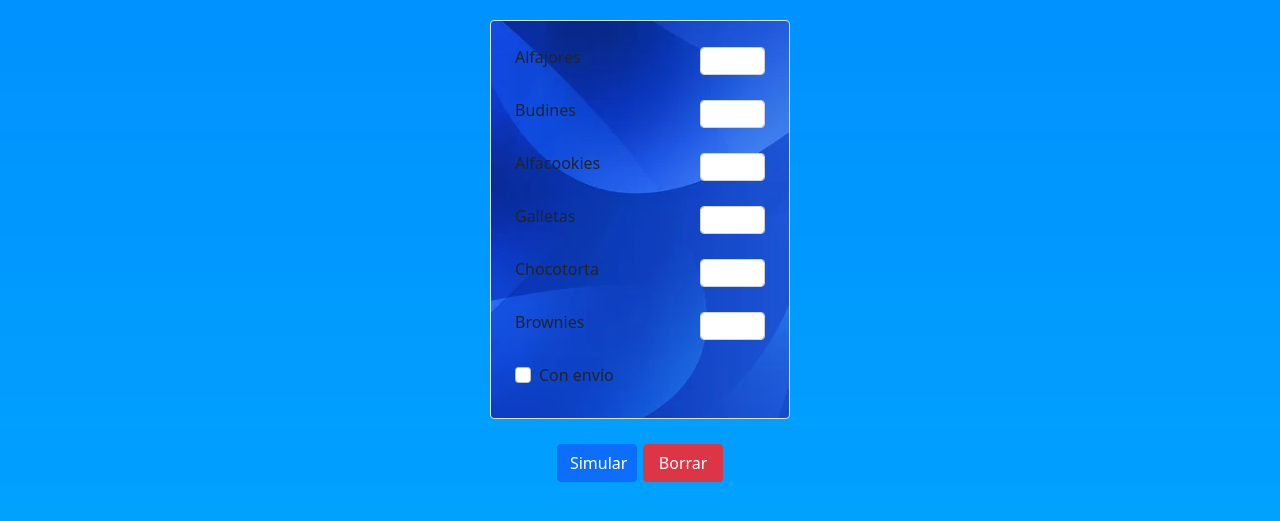
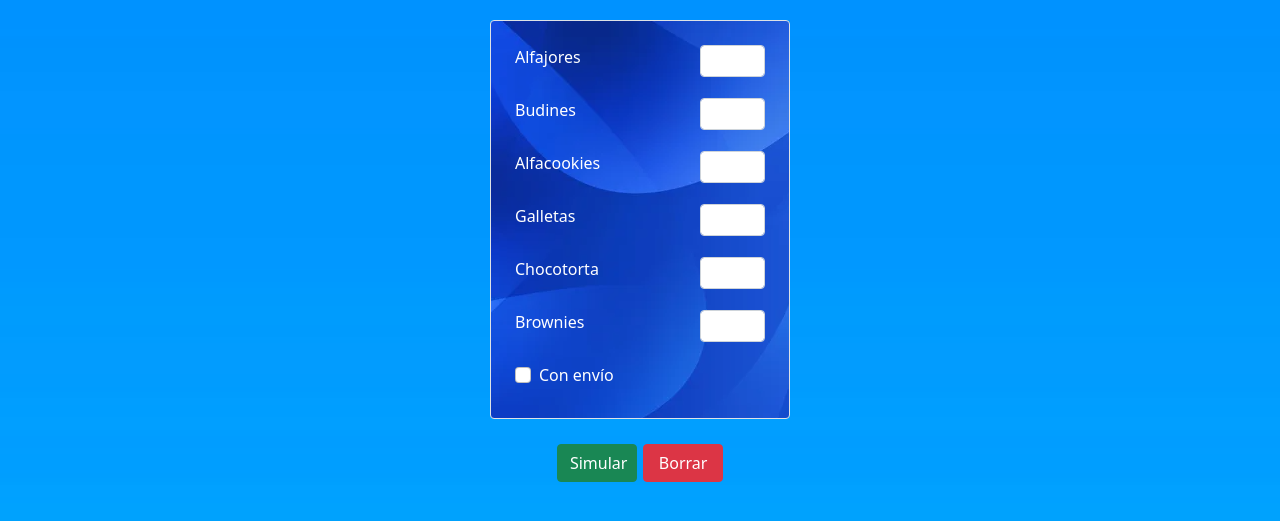
Before and after one commit to aguspacheco/AppSouChoco, a Django app: page /simulador/ in a window 1280 px wide. Shown: the part 60-581 px from the top of the page. Run offline with Django 4.2, Linux system fonts and the light colour scheme.

Commit message:
codificando simulador de pedidos

```diff
--- a/page/static/Libs/css/simulador.css
+++ b/page/static/Libs/css/simulador.css
@@ -1,7 +1,6 @@
 .simulador {
   display: flex;
   justify-content: center;
-  align-items: center;
 }
 
 #contenedorSimulador {
@@ -15,13 +14,12 @@
 
 .elemento {
   display: flex;
-  justify-content: space-between;
-  align-items: center;
   margin-bottom: 5px;
 }
 
 .elemento label {
   flex: 3;
+  color: #fff;
 }
 
 .elemento input {
--- a/page/templates/simulador.html
+++ b/page/templates/simulador.html
@@ -45,7 +45,7 @@
     </fieldset>
 
     <div class="botones text-center mt-4">
-      <button class="btn btn-primary simular-btn" id="simular-btn" type="button">Simular</button>
+      <button class="btn btn-success simular-btn" id="simular-btn" type="button">Simular</button>
       <button class="btn btn-danger borrar-btn" id="borrar-btn" type="button">Borrar</button>
     </div>
   </div>
```
